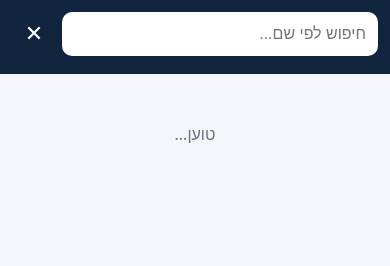
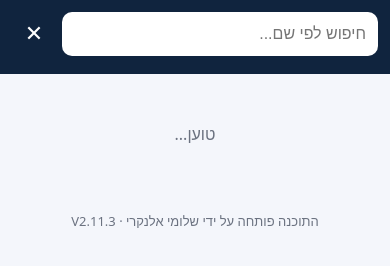
Before and after one commit to shlomi033-cell/tera-site, a plain HTML site: page app/index.html in a window 390 px wide. Shown: the part 50-316 px from the top of the page. Drawn offline with Linux system fonts and the light colour scheme.

Commit message:
TERA phone app: credit line + version
Co-Authored-By: Claude Opus 5.5 <noreply@anthropic.com>
Claude-Session: https://claude.ai/code/session_01FDhveNucdS1FVUsErPCXbK

```diff
--- a/app/index.html
+++ b/app/index.html
@@ -66,6 +66,7 @@
 <main>
   <div id="share"><div id="shareTx"></div><div class="acts"><button class="btn" id="bShareUp">העלה לכאן</button><button class="btn2" id="bShareNo">ביטול</button></div></div>
   <div id="list"><div class="msg">טוען...</div></div>
+  <div id="credit" style="text-align:center;color:var(--mut);font-size:13px;padding:24px 0 90px">התוכנה פותחה על ידי שלומי אלנקרי · <bdi>V2.11.3</bdi></div>
 </main>
 <button id="fab" aria-label="העלאת קבצים" hidden>+</button>
 <input type="file" id="pick" multiple hidden>
```
